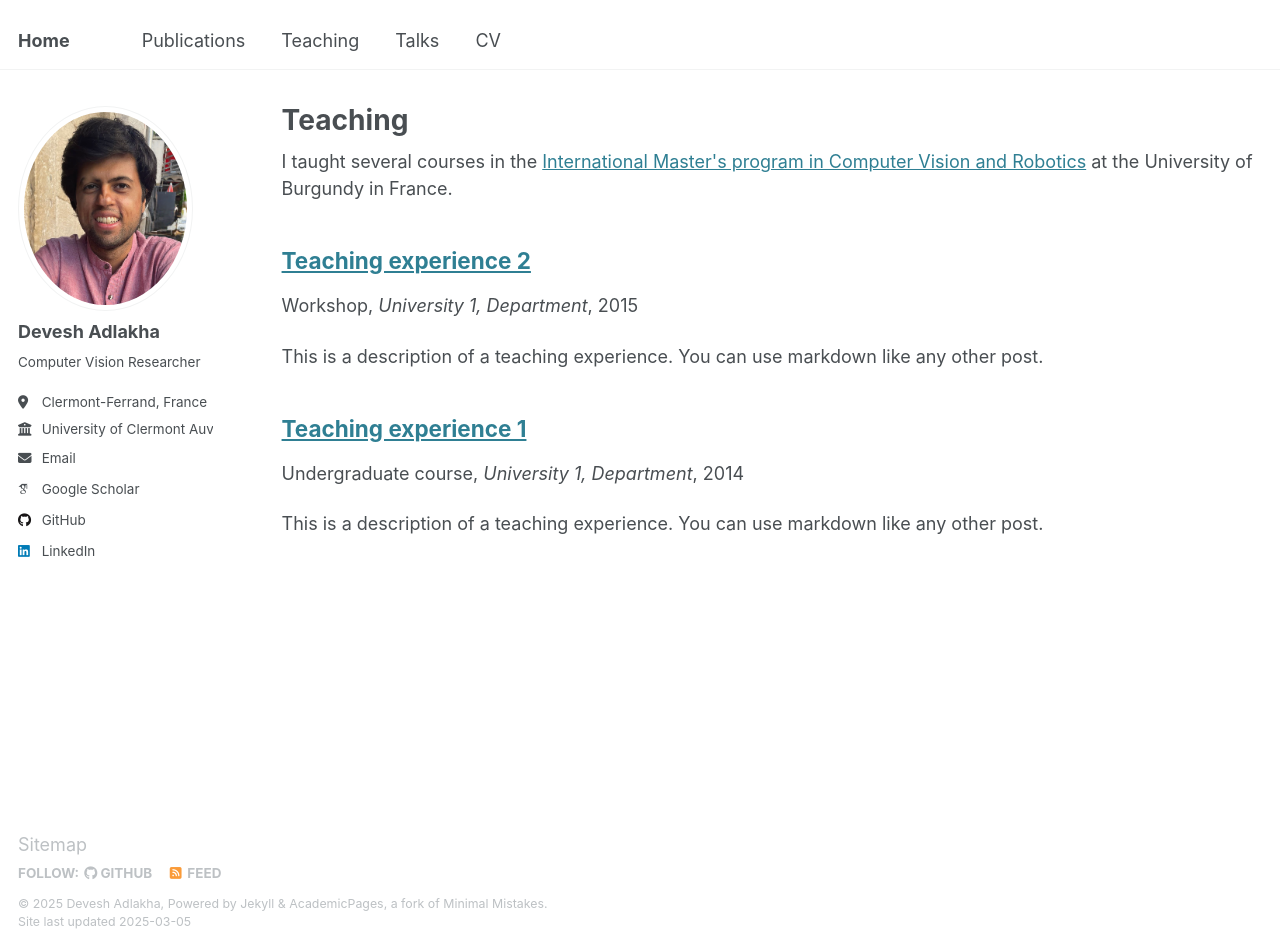
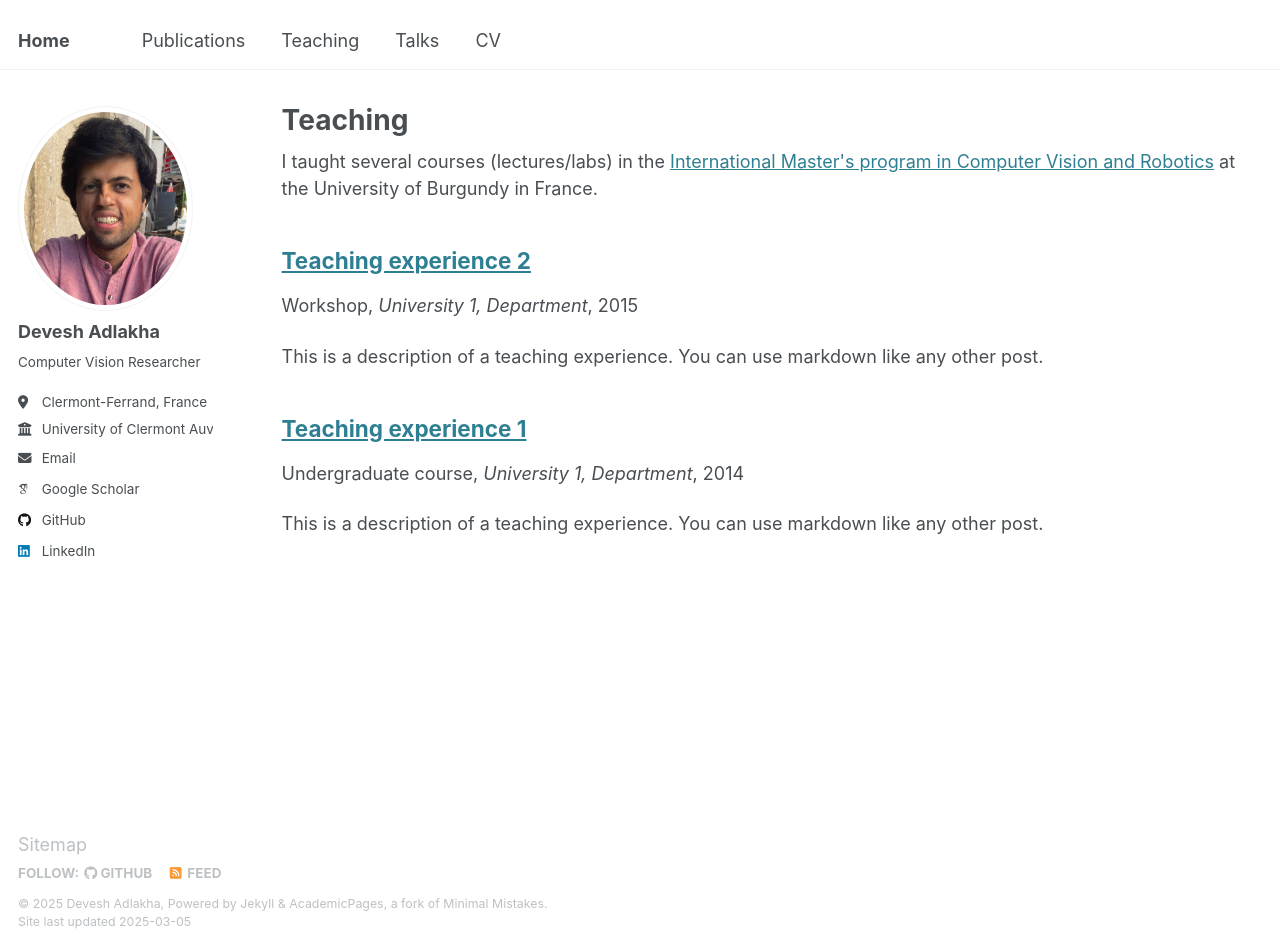
Before and after one commit to devadlakha/devadlakha.github.io, a Jekyll site: the page built from _pages/teaching.html, in a window 1280 px wide and 950 px high. Built offline with Jekyll 4.4.1, drawn with Linux system fonts in a browser that asks for light colours; some web fonts are replaced.

Commit message:
Update teaching.html

```diff
--- a/_pages/teaching.html
+++ b/_pages/teaching.html
@@ -5,7 +5,7 @@ permalink: /teaching/
 author_profile: true
 ---
 
-<div class="wordwrap">I taught several courses in the <a href="https://www.vibot.org">International Master's program in Computer Vision and Robotics</a> at the University of Burgundy in France.</div>
+<div class="wordwrap">I taught several courses (lectures/labs) in the <a href="https://www.vibot.org">International Master's program in Computer Vision and Robotics</a> at the University of Burgundy in France.</div>
 
 {% include base_path %}
 
```
